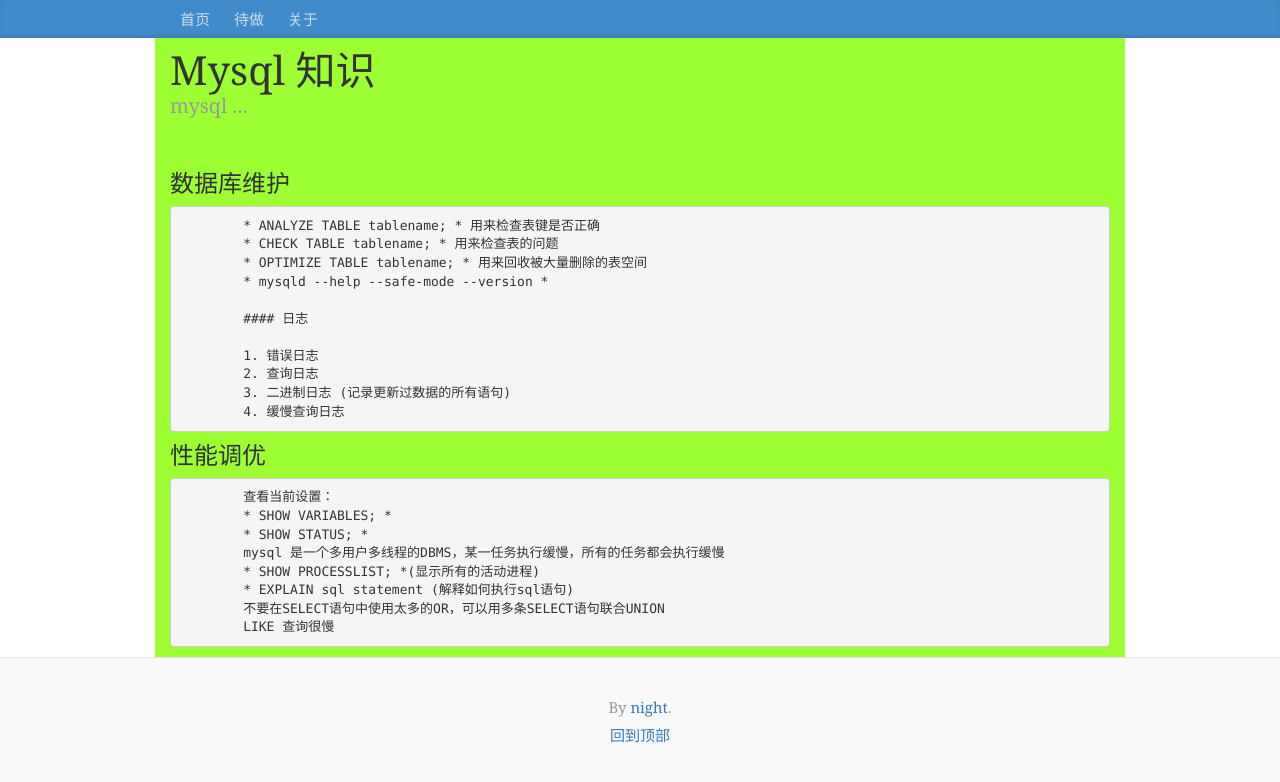
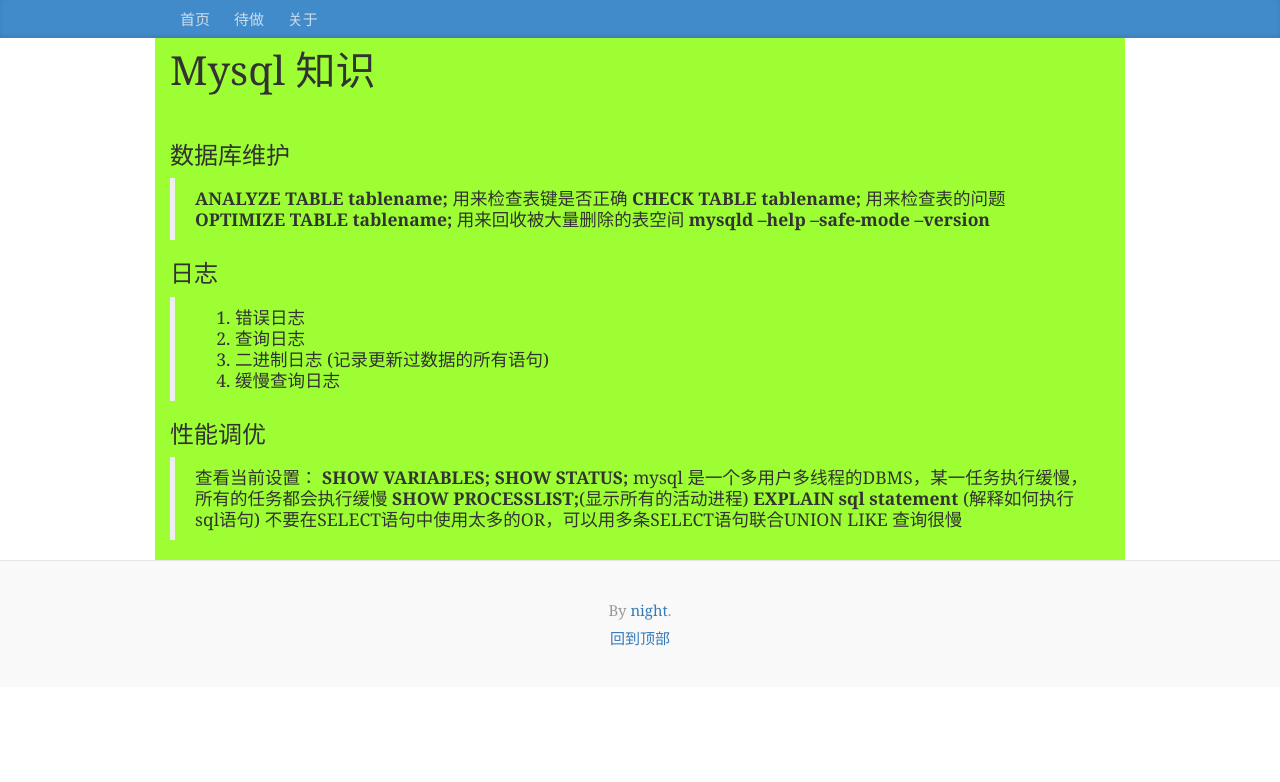
Before and after one commit to night1008/night1008.github.io, a Jekyll site: the page built from _posts/2016-10-23-mysql.md, in a window 1280 px wide. Shown: the top 782 px of the page. Built offline with Jekyll 4.4.1, drawn with Linux system fonts in a browser that asks for light colours.

Commit message:
change file

````diff
--- a/_posts/2016-10-23-mysql.md
+++ b/_posts/2016-10-23-mysql.md
@@ -1,35 +1,31 @@
 ---
 layout: default
 title: Mysql 知识
-description: mysql ...
+description: ''
 show_header: true
 ---
 
 ### 数据库维护
 
-```
-	* ANALYZE TABLE tablename; * 用来检查表键是否正确
-	* CHECK TABLE tablename; * 用来检查表的问题
-	* OPTIMIZE TABLE tablename; * 用来回收被大量删除的表空间
-	* mysqld --help --safe-mode --version *
+> **ANALYZE TABLE tablename;** 用来检查表键是否正确
+> **CHECK TABLE tablename;** 用来检查表的问题
+> **OPTIMIZE TABLE tablename;** 用来回收被大量删除的表空间
+> **mysqld --help --safe-mode --version**
 
-	#### 日志
+### 日志
 
-	1. 错误日志
-	2. 查询日志
-	3. 二进制日志 (记录更新过数据的所有语句)
-	4. 缓慢查询日志
-```
+> 1. 错误日志
+> 2. 查询日志
+> 3. 二进制日志 (记录更新过数据的所有语句)
+> 4. 缓慢查询日志
 
 ### 性能调优
 
-```
-	查看当前设置：
-	* SHOW VARIABLES; *
-	* SHOW STATUS; *
-	mysql 是一个多用户多线程的DBMS，某一任务执行缓慢，所有的任务都会执行缓慢
-	* SHOW PROCESSLIST; *(显示所有的活动进程)
-	* EXPLAIN sql statement (解释如何执行sql语句)
-	不要在SELECT语句中使用太多的OR，可以用多条SELECT语句联合UNION
-	LIKE 查询很慢
-```
+> 查看当前设置：
+> **SHOW VARIABLES;**
+> **SHOW STATUS;**
+> mysql 是一个多用户多线程的DBMS，某一任务执行缓慢，所有的任务都会执行缓慢
+> **SHOW PROCESSLIST;**(显示所有的活动进程)
+> **EXPLAIN sql statement** (解释如何执行sql语句)
+> 不要在SELECT语句中使用太多的OR，可以用多条SELECT语句联合UNION
+> LIKE 查询很慢
````
Also changed, not shown: _posts/2016-10-16-hello-world.html (deleted, +0 -11 lines), _posts/2016-10-16-python-advices.html (deleted, +0 -113 lines), _posts/2016-10-16-python-advices.md (added, +99 -0 lines), _posts/2016-11-09-celery.md (+0 -4 lines).
